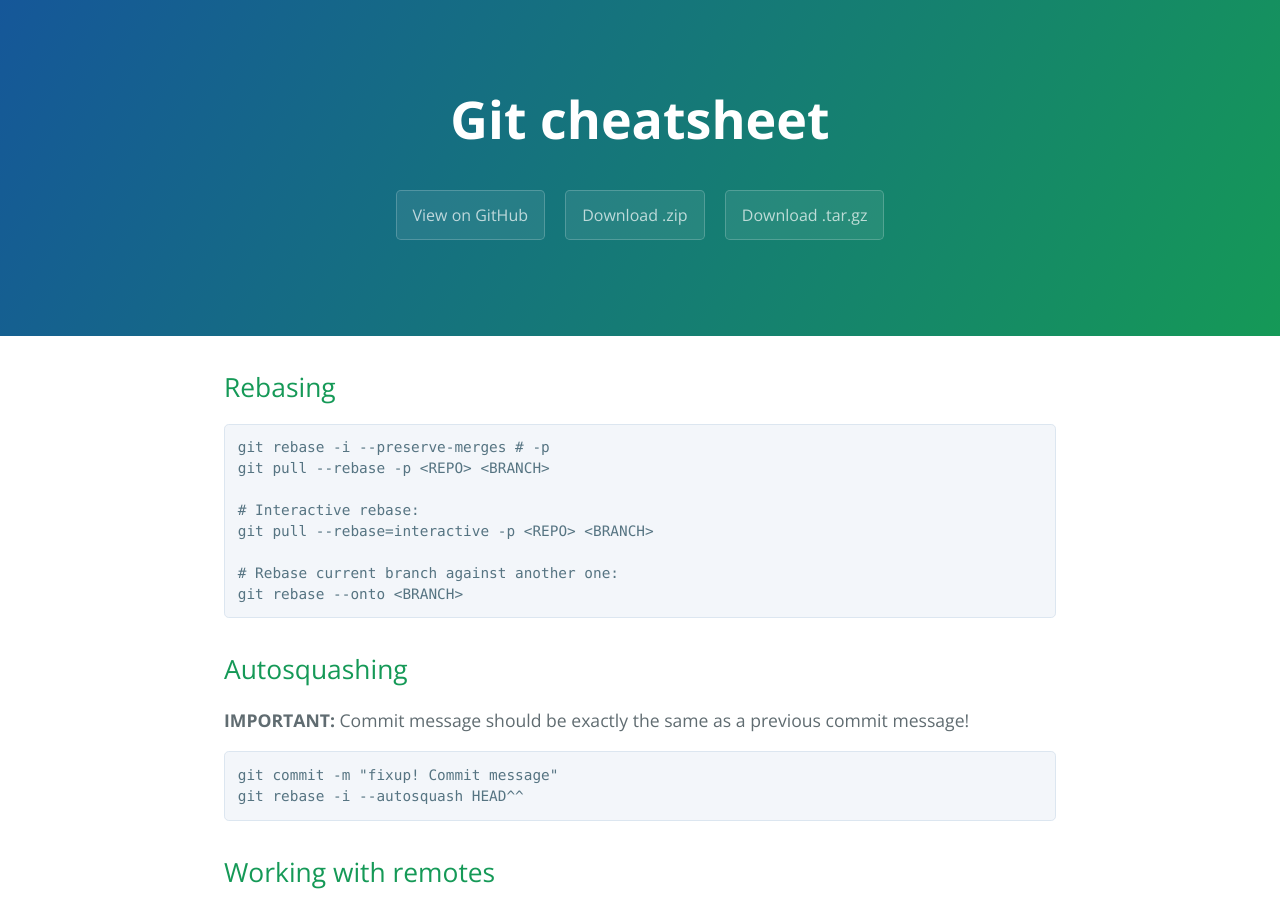
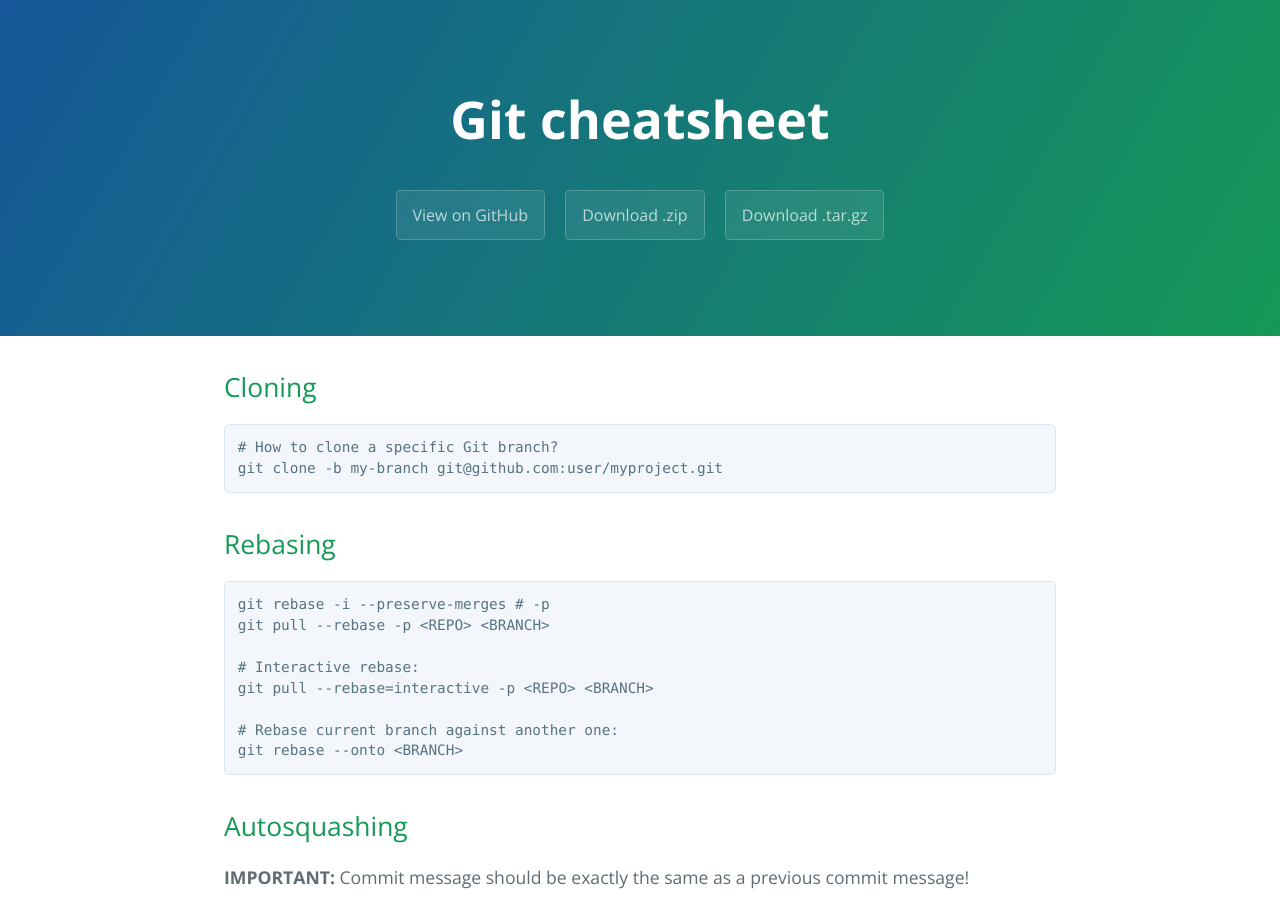
Before and after one commit to highweb/web-wiki, a Jekyll site: the page built from git.md, in a window 1280 px wide and 900 px high. Built offline with Jekyll 4.4.1, drawn with Linux system fonts in a browser that asks for light colours.

Commit message:
Update git.md

````diff
--- a/git.md
+++ b/git.md
@@ -3,6 +3,11 @@ layout: base
 title: Git cheatsheet
 ---
 
+## Cloning
+```sh
+# How to clone a specific Git branch?
+git clone -b my-branch git@github.com:user/myproject.git
+```
 
 ## Rebasing
 
````
